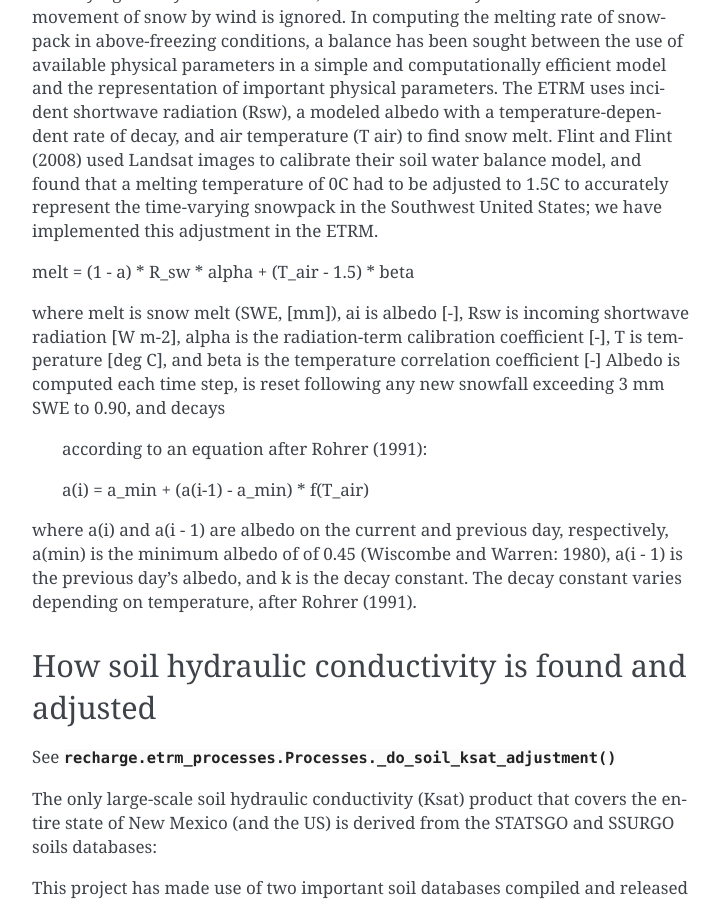
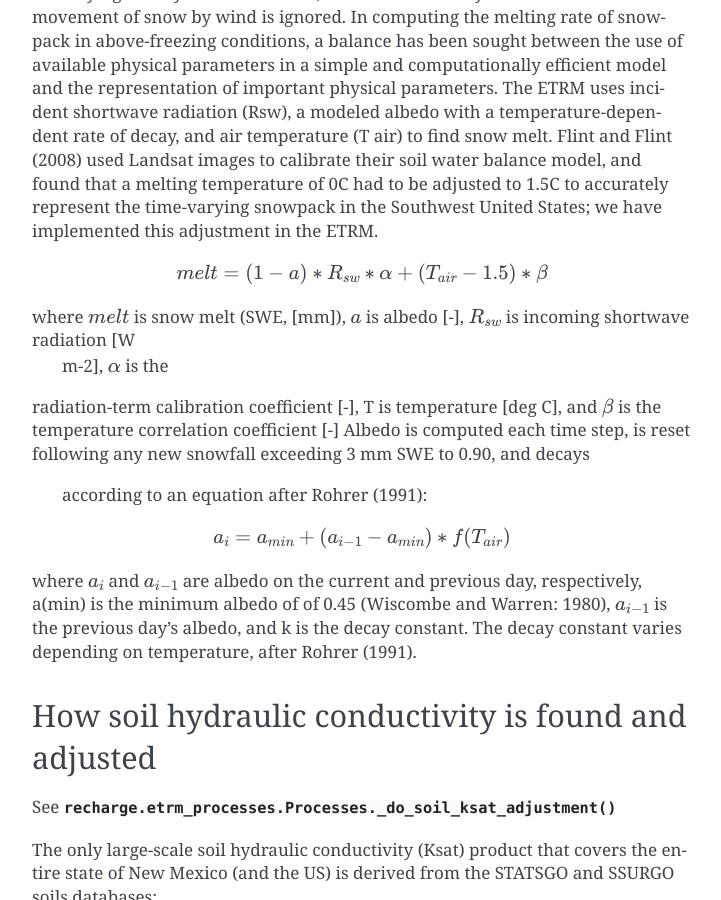
Before and after one commit to NMTHydro/Recharge, a Sphinx documentation site: the page built from docs/etrm_model.rst, in a window 1280 px wide and 900 px high, scrolled down 2007 px. Shown: the whole window, without its empty margins (388-1109 px from the left). Built offline with Sphinx 7.4.7, drawn with Linux system fonts in a browser that asks for light colours.

Commit message:
added some math markup

```diff
--- a/docs/etrm_model.rst
+++ b/docs/etrm_model.rst
@@ -76,18 +76,23 @@ used Landsat images to calibrate their soil water balance model, and found that
 had to be adjusted to 1.5C to accurately represent the time-varying snowpack in the Southwest United
 States; we have implemented this adjustment in the ETRM.
 
-melt = (1 - a) * R_sw * alpha + (T_air -  1.5) * beta
+.. math::
+    melt = (1 - a) * R_{sw} * \alpha + (T_{air} -  1.5) * \beta
 
-where melt is snow melt (SWE, [mm]), ai is albedo [-], Rsw is incoming shortwave radiation [W m-2], alpha is the
-radiation-term calibration coefficient [-], T is temperature [deg C], and beta is the temperature correlation
+where :math:`melt` is snow melt (SWE, [mm]), :math:`a` is albedo [-], :math:`R_{sw}` is incoming shortwave radiation [W
+    m-2], :math:`\alpha` is the
+radiation-term calibration coefficient [-], T is temperature [deg C], and :math:`\beta` is the temperature correlation
 coefficient [-]
 Albedo is computed each time step, is reset following any new snowfall exceeding 3 mm SWE to 0.90, and decays
  according to an equation after Rohrer (1991):
 
- a(i) = a_min + (a(i-1) - a_min) * f(T_air)
+.. math::
+ a_i = a_{min} + (a_{i-1} - a_{min}) * f(T_{air})
 
-where a(i) and a(i - 1) are albedo on the current and previous day, respectively, a(min) is the minimum albedo of
-of 0.45 (Wiscombe and Warren: 1980), a(i - 1) is the previous day's albedo, and k is the decay constant. The
+where :math:`a_i` and :math:`a_{i - 1}` are albedo on the current and previous day, respectively, a(min) is the
+minimum
+albedo of
+of 0.45 (Wiscombe and Warren: 1980), :math:`a_{i - 1}` is the previous day's albedo, and k is the decay constant. The
 decay  constant varies depending on temperature, after Rohrer (1991).
 
 How soil hydraulic conductivity is found and adjusted
```
